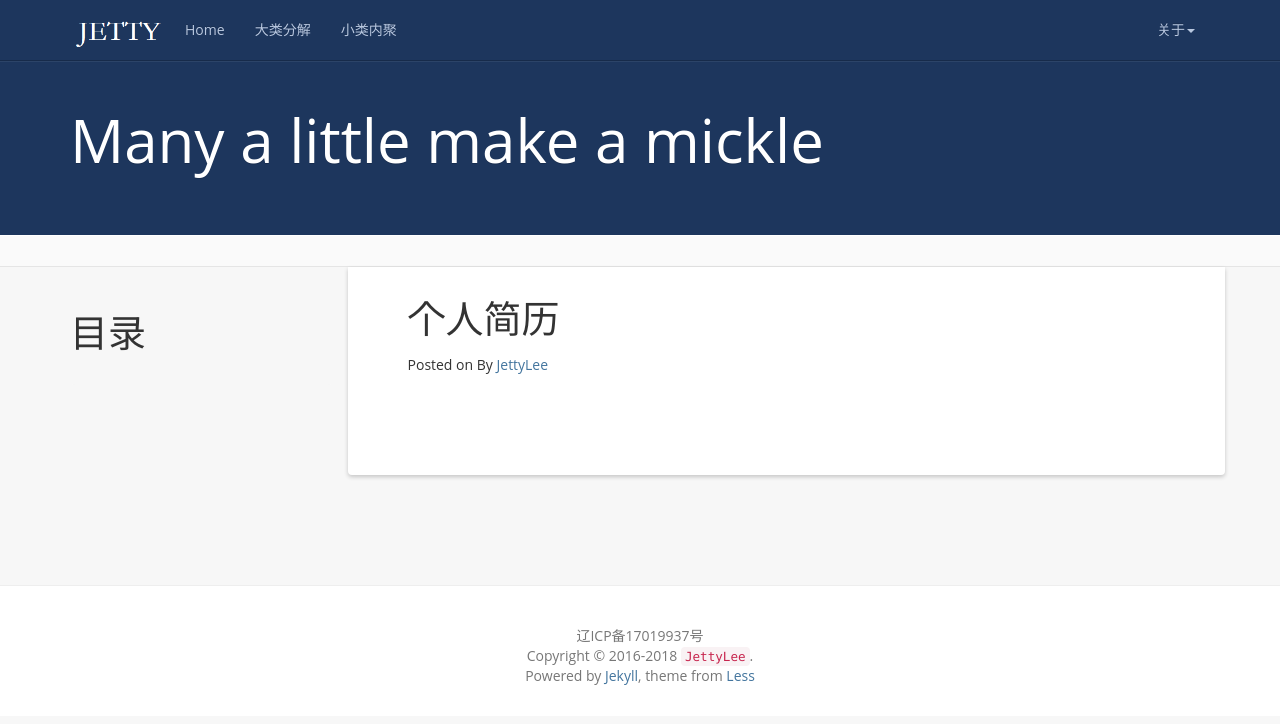
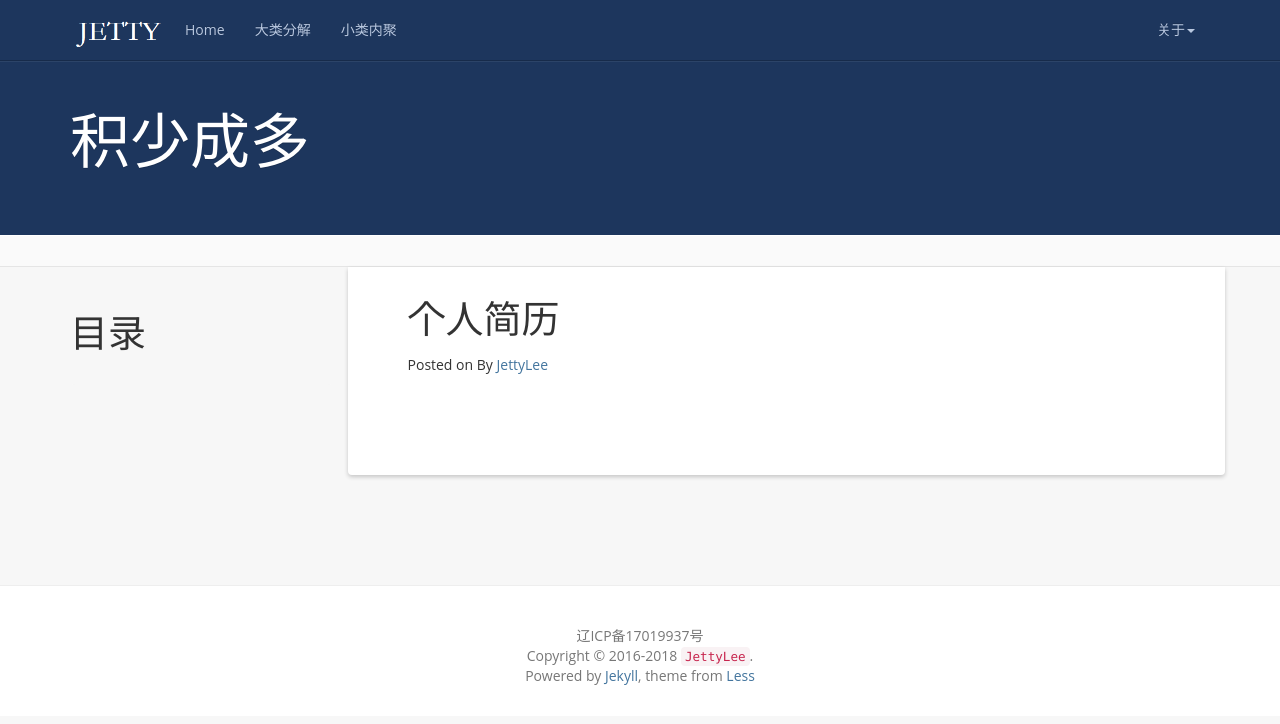
Before and after one commit to JettyLee/blog, a Jekyll site: the page built from resume.md, in a window 1280 px wide. Shown: the top 724 px of the page. Built offline with Jekyll 4.4.1, drawn with Linux system fonts in a browser that asks for light colours; comment, search, counter and statistics services are not loaded.

Commit message:
修改Banner

```diff
--- a/_config.yml
+++ b/_config.yml
@@ -8,7 +8,7 @@ github: https://github.com/jettylee
 baseurl: ""
 description: 勿忘初心
 meta_description: 李嘉伟;个人博客;积少成多
-motto: Many a little make a mickle
+motto: 积少成多
 banner:
 # 分页
 #permalink: /:categories/:year/:month/:day/:title/
```
